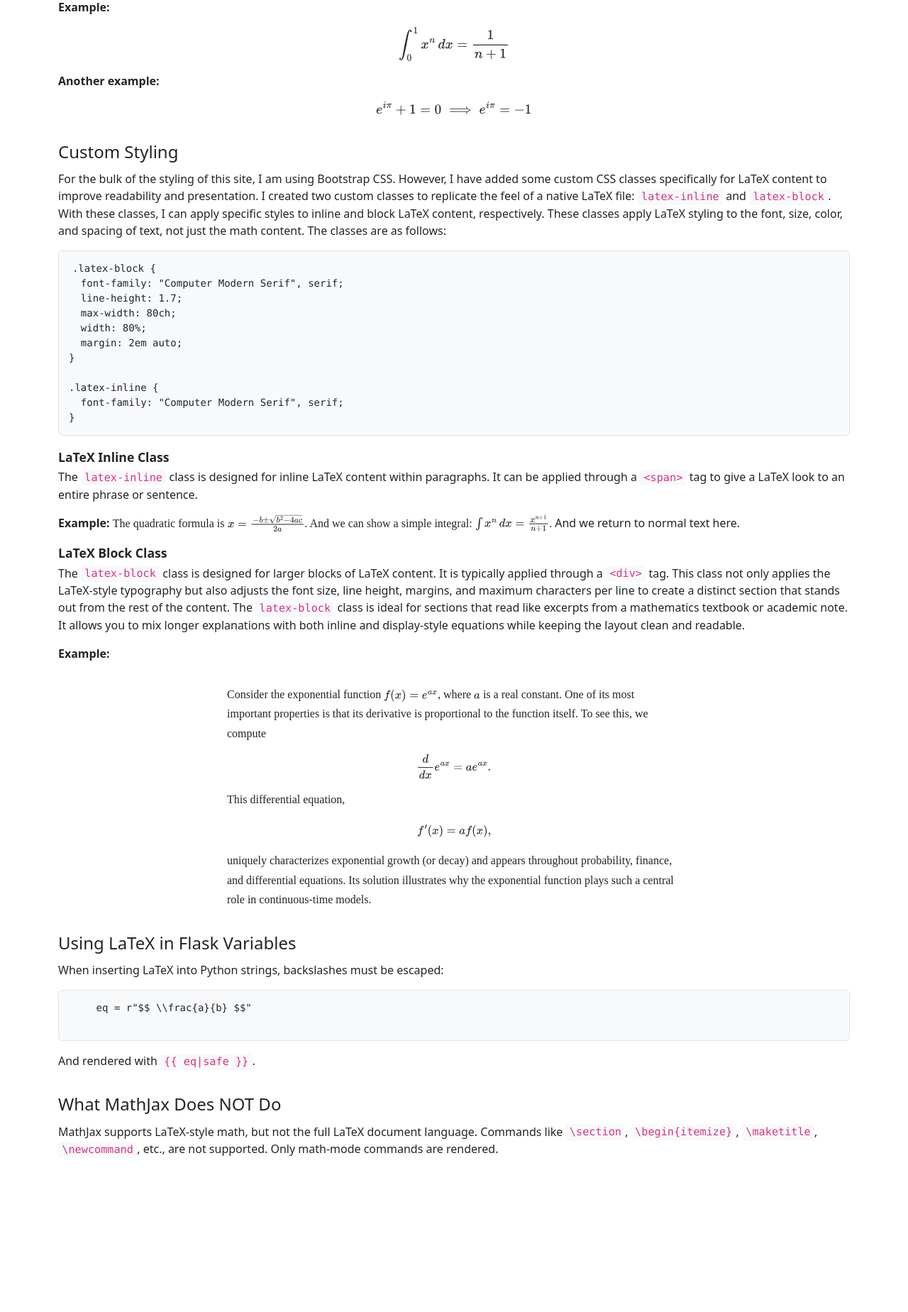
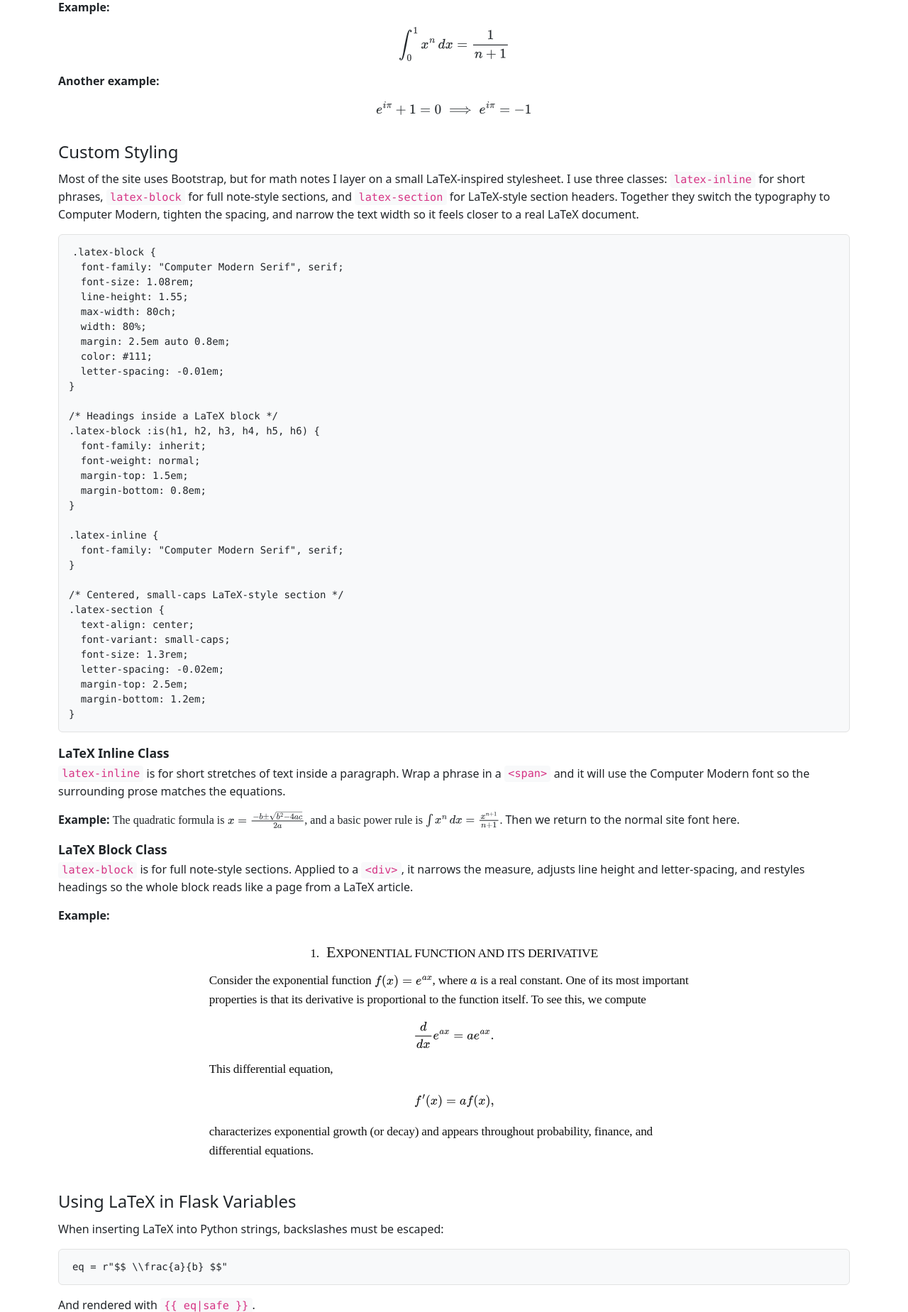
Before and after one commit to wilsoncunningham/project-portfolio, a Flask app: page /mathjax in a window 1280 px wide. Shown: the part 2318-4167 px from the top of the page at 71% size. Before the commit the page ends 3947 px from the top, so only its background shows below. Run offline with Flask 3, Linux system fonts and the light colour scheme; some web fonts are replaced.

Commit message:
edited custom latex styling

```diff
--- a/static/styles.css
+++ b/static/styles.css
@@ -46,16 +46,48 @@ pre {
 
 .latex-block {
   font-family: "Computer Modern Serif", serif;
-  line-height: 1.7;
+  font-size: 1.08rem;
+  line-height: 1.55;
   max-width: 80ch;
   width: 80%;
-  margin: 2em auto;
+  margin: 2.5em auto;
+  color: #111;
+  letter-spacing: -0.01em;
+  margin-top: 0.8em;
 }
 
 .latex-block :is(h1, h2, h3, h4, h5, h6) {
   font-family: inherit;
+  font-weight: normal;
+  margin-top: 1.5em;
+  margin-bottom: 0.8em;
 }
+
+.latex-block h2 { font-size: 1.10rem; }
+.latex-block h3 { font-size: 1.06rem; }
+.latex-block h4 { font-size: 1.03rem; }
 
 .latex-inline {
   font-family: "Computer Modern Serif", serif;
 }
+
+
+.latex-section {
+  font-family: "CMU Serif", "Computer Modern Roman", serif;
+  text-align: center;
+  font-size: 1.3rem;
+  font-variant: small-caps;
+  letter-spacing: -0.02em;
+  margin-top: 2.5em;
+  margin-bottom: 1.2em;
+}
+.latex-section .section-number {
+  margin-right: 0.35em;
+}
+.latex-section .section-title {
+  text-transform: uppercase;
+  display: inline-block;
+}
+.latex-section .section-title::first-letter {
+  font-size: 1.25em;
+}
--- a/templates/base.html
+++ b/templates/base.html
@@ -19,6 +19,7 @@
           <a class="nav-link" href="/password">Password</a>
           <a class="nav-link" href="/stock_scraper">Scraper</a>
           <a class="nav-link" href="/bible">Bible</a>
+          <a class="nav-link" href="/mathjax">MathJax</a>
         </div>
       </div>
     </nav>
--- a/templates/mathjax.html
+++ b/templates/mathjax.html
@@ -147,74 +147,97 @@ $$
 
 <h2 id="custom-styling">Custom Styling</h2>
 <p>
-    For the bulk of the styling of this site, I am using Bootstrap CSS. However,
-    I have added some custom CSS classes specifically for LaTeX content to improve readability
-    and presentation. I created two custom classes to replicate the feel of a
-    native LaTeX file: <code>latex-inline</code> and <code>latex-block</code>.
-    With these classes, I can apply specific styles to inline and block LaTeX content,
-    respectively. These classes apply LaTeX styling to the font, size, color, and spacing
-    of text, not just the math content. The classes are as follows:
+  Most of the site uses Bootstrap, but for math notes I layer on a small LaTeX-inspired
+  stylesheet. I use three classes:
+  <code>latex-inline</code> for short phrases, <code>latex-block</code> for full
+  note-style sections, and <code>latex-section</code> for LaTeX-style section headers.
+  Together they switch the typography to Computer Modern, tighten the spacing, and
+  narrow the text width so it feels closer to a real LaTeX document.
 </p>
+
 <pre><code>.latex-block {
   font-family: "Computer Modern Serif", serif;
-  line-height: 1.7;
+  font-size: 1.08rem;
+  line-height: 1.55;
   max-width: 80ch;
   width: 80%;
-  margin: 2em auto;
+  margin: 2.5em auto 0.8em;
+  color: #111;
+  letter-spacing: -0.01em;
+}
+
+/* Headings inside a LaTeX block */
+.latex-block :is(h1, h2, h3, h4, h5, h6) {
+  font-family: inherit;
+  font-weight: normal;
+  margin-top: 1.5em;
+  margin-bottom: 0.8em;
 }
 
 .latex-inline {
   font-family: "Computer Modern Serif", serif;
-}</code></pre>
+}
+
+/* Centered, small-caps LaTeX-style section */
+.latex-section {
+  text-align: center;
+  font-variant: small-caps;
+  font-size: 1.3rem;
+  letter-spacing: -0.02em;
+  margin-top: 2.5em;
+  margin-bottom: 1.2em;
+}
+</code></pre>
 
 <h4 id="latex-inline-class">LaTeX Inline Class</h4>
 <p>
-    The <code>latex-inline</code> class is designed for inline LaTeX content within paragraphs.
-    It can be applied through a <code>&lt;span&gt;</code> tag to give a LaTeX look to an entire phrase or sentence.
+  <code>latex-inline</code> is for short stretches of text inside a paragraph.
+  Wrap a phrase in a <code>&lt;span&gt;</code> and it will use the Computer Modern
+  font so the surrounding prose matches the equations.
 </p>
 <p>
   <strong>Example:</strong>
   <span class="latex-inline">
-      The quadratic formula is $x = \frac{-b \pm \sqrt{b^2 - 4ac}}{2a}$.
-      And we can show a simple integral: $\int x^n \, dx = \frac{x^{n+1}}{n+1}$.
-    </span> And we return to normal text here.
+    The quadratic formula is $x = \frac{-b \pm \sqrt{b^2 - 4ac}}{2a}$, and a basic
+    power rule is $\int x^n \, dx = \frac{x^{n+1}}{n+1}$.
+  </span>
+  Then we return to the normal site font here.
 </p>
 
 <h4 id="latex-block-class">LaTeX Block Class</h4>
 <p>
-    The <code>latex-block</code> class is designed for larger blocks of LaTeX content.
-    It is typically applied through a <code>&lt;div&gt;</code> tag.
-    This class not only applies the LaTeX-style typography but also adjusts the font size,
-    line height, margins, and maximum characters per line to create a distinct section that stands out from
-    the rest of the content. The <code>latex-block</code> class is ideal for sections
-    that read like excerpts from a mathematics textbook or academic note.
-    It allows you to mix longer explanations with both inline and display-style
-    equations while keeping the layout clean and readable.
+  <code>latex-block</code> is for full note-style sections. Applied to a
+  <code>&lt;div&gt;</code>, it narrows the measure, adjusts line height and
+  letter-spacing, and restyles headings so the whole block reads like a page
+  from a LaTeX article.
 </p>
 <p><strong>Example:</strong></p>
 <div class="latex-block">
+  <h2 class="latex-section">
+    <span class="section-number">1.</span>
+    <span class="section-title">Exponential Function and Its Derivative</span>
+  </h2>
+  <p>
     Consider the exponential function $f(x) = e^{ax}$, where $a$ is a real constant.
     One of its most important properties is that its derivative is proportional to the
     function itself. To see this, we compute
     $$
-      \frac{d}{dx} e^{ax} = ae^{ax}.
+      \frac{d}{dx} e^{ax} = a e^{ax}.
     $$
     This differential equation,
     $$
       f'(x) = a f(x),
     $$
-    uniquely characterizes exponential growth (or decay) and appears throughout probability,
-    finance, and differential equations. Its solution illustrates why the exponential
-    function plays such a central role in continuous-time models.
+    characterizes exponential growth (or decay) and appears throughout probability,
+    finance, and differential equations.
+  </p>
 </div>
 
   <h2 id="latex-in-flask">Using LaTeX in Flask Variables</h2>
   <p>
     When inserting LaTeX into Python strings, backslashes must be escaped:
   </p>
-  <pre>
-    <code>eq = r"$$ \\frac{a}{b} $$"</code>
-  </pre>
+  <pre><code>eq = r"$$ \\frac{a}{b} $$"</code></pre>
   <p>
     And rendered with <code>{% raw %}{{ eq|safe }}{% endraw %}</code>.
   </p>
```
Lines whose indentation alone changed are shown as unchanged.
